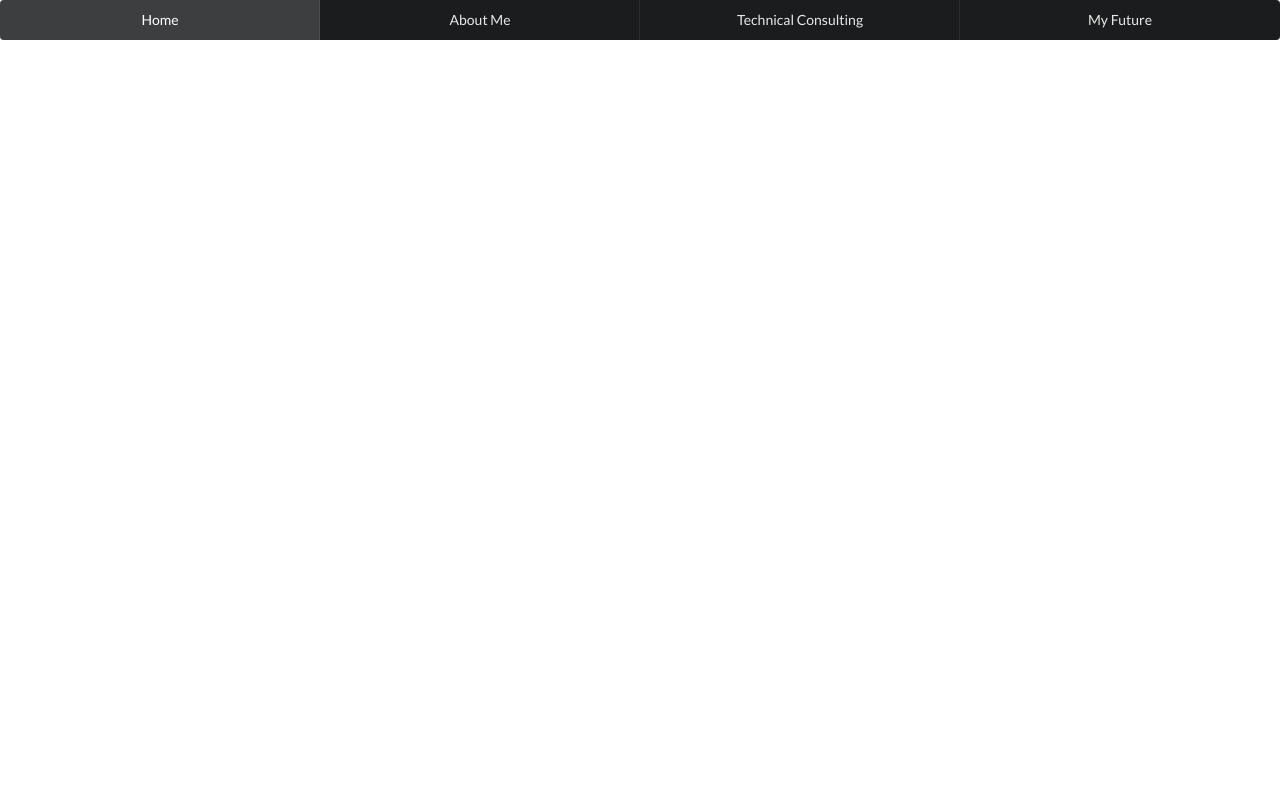
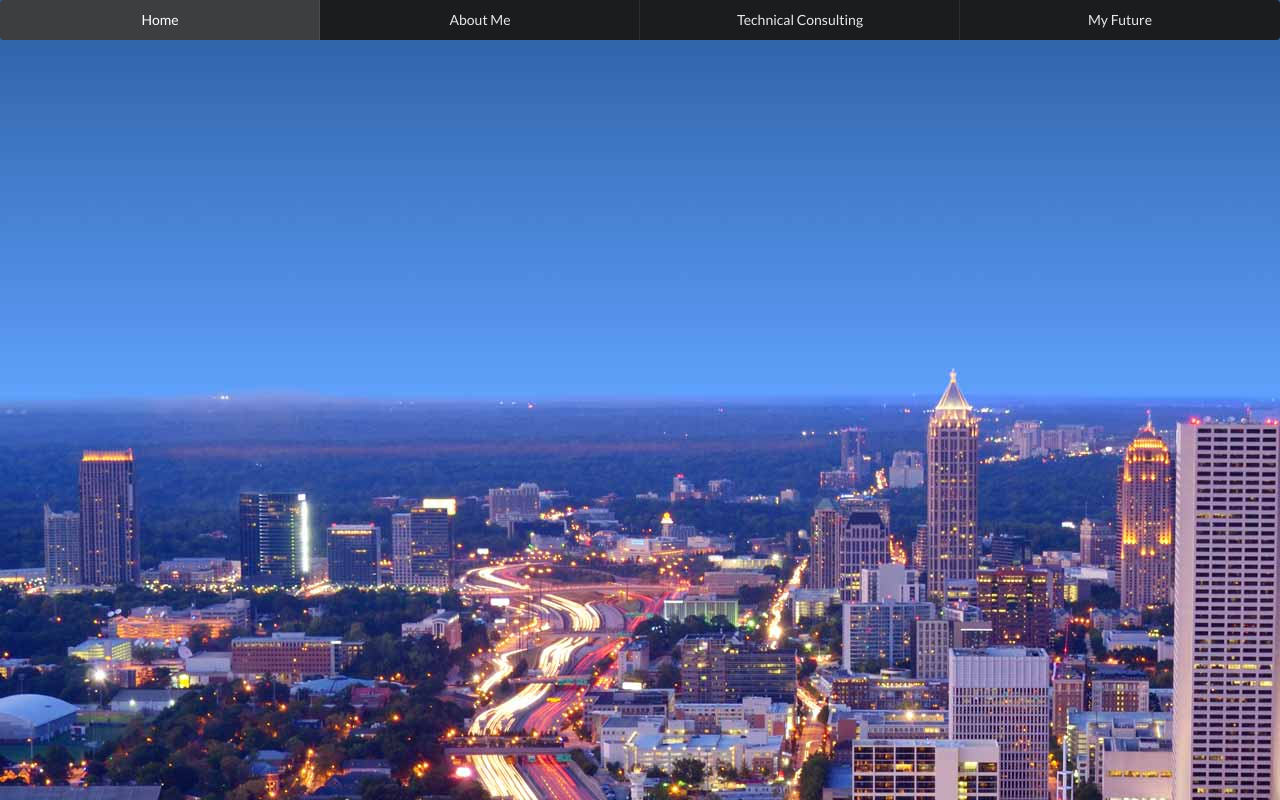
Before and after one commit to lsurasani/lmc3403, a plain HTML site: page index.html in a window 1280 px wide. Drawn offline with Linux system fonts and the light colour scheme.

Commit message:
added background image

```diff
--- a/index.html
+++ b/index.html
@@ -12,10 +12,11 @@
         <link href = "Styles.css" rel = "stylesheet"> -->
         <link href='https://fonts.googleapis.com/css?family=Montserrat' rel='stylesheet' type='text/css'>
         <link rel="stylesheet" type="text/css" href="semantic.min.css">
+        <link rel="stylesheet" type="text/css" href="styles.css">
         <script src="semantic.min.js"></script>
     </head>
 
-    <body background ="atlanta.jpg">
+    <body>
         <div class="ui inverted four item menu">
             <a class="active item">Home</a>
             <a class="item">About Me</a>
--- /dev/null
+++ b/styles.css
@@ -0,0 +1,3 @@
+body {
+    background-image: url("atlanta.jpg");
+}
```
